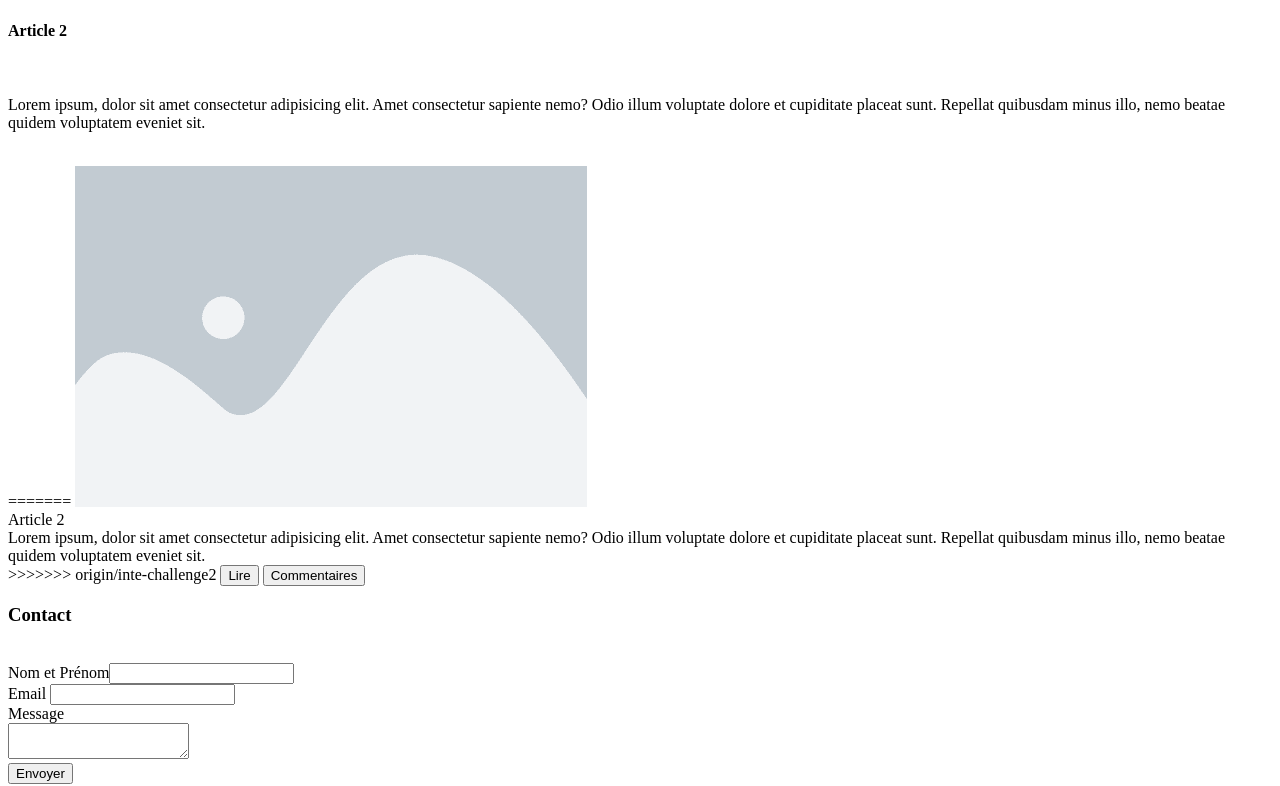
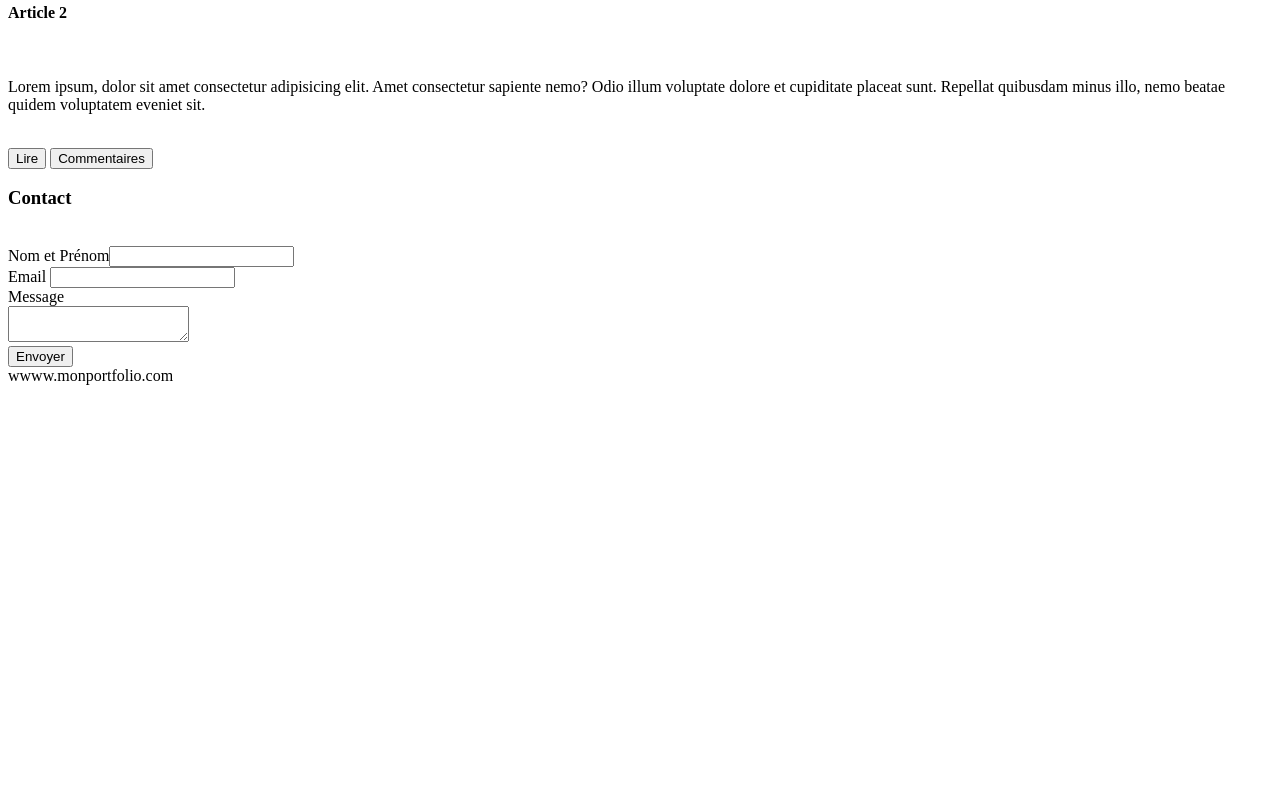
Before and after one commit to NLavroff/DonkeySchool, a plain HTML site: page index.html in a window 1280 px wide. Shown: the part 3258-4044 px from the top of the page. After the commit the page ends 3651 px from the top, so only its background shows below. Drawn offline with Linux system fonts and the light colour scheme.

Commit message:
Resolved conflict
conflict resolved l.70

```diff
--- a/index.html
+++ b/index.html
@@ -67,18 +67,10 @@
         <p>Lorem ipsum, dolor sit amet consectetur adipisicing elit. Amet consectetur sapiente nemo? Odio illum voluptate dolore et cupiditate placeat sunt. Repellat quibusdam minus illo, nemo beatae quidem voluptatem eveniet sit.</p><br>
             <button type="button">Lire</button>
             <button type="button">Commentaires</button><br>
-<<<<<<< HEAD
         </div>
             <div><img src="/Images/unnamed.png" alt="article 2"><br>
             <h4>Article 2</h4><br>
         <p>Lorem ipsum, dolor sit amet consectetur adipisicing elit. Amet consectetur sapiente nemo? Odio illum voluptate dolore et cupiditate placeat sunt. Repellat quibusdam minus illo, nemo beatae quidem voluptatem eveniet sit.</p><br>
-=======
-            </span>
-
-            <span><img src="/Images/unnamed.png" alt="article 2"><br>
-            Article 2<br>
-        Lorem ipsum, dolor sit amet consectetur adipisicing elit. Amet consectetur sapiente nemo? Odio illum voluptate dolore et cupiditate placeat sunt. Repellat quibusdam minus illo, nemo beatae quidem voluptatem eveniet sit.<br>
->>>>>>> origin/inte-challenge2
             <button type="button">Lire</button>
             <button type="button">Commentaires</button>
             </div>
```
